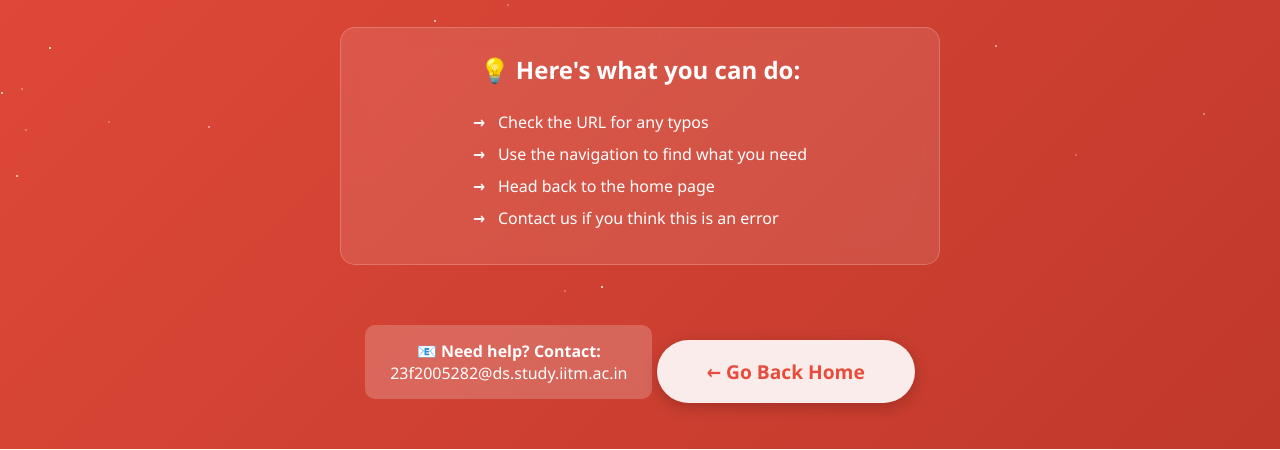
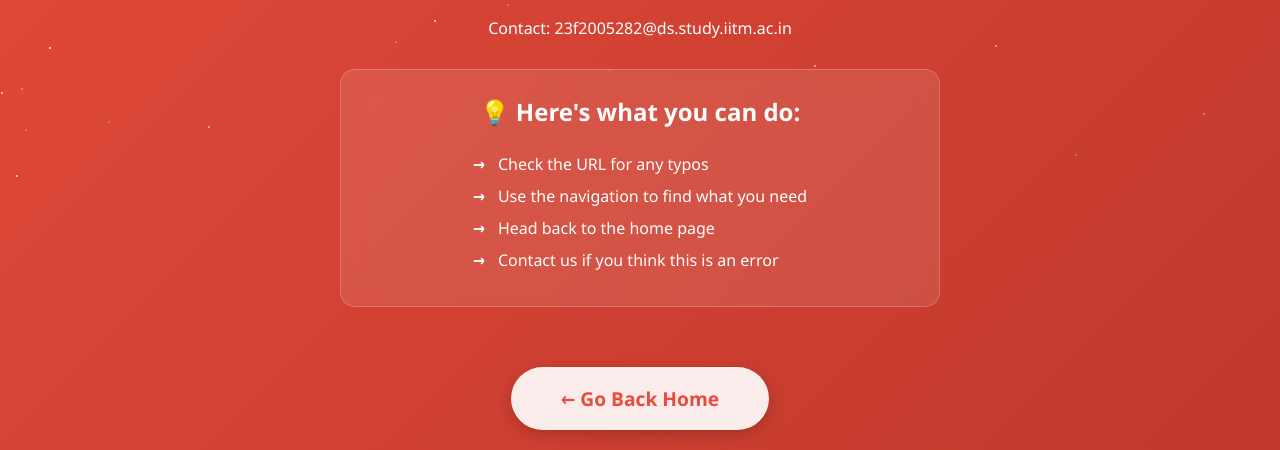
Before and after one commit to Shubham30000/tdscustom404, a plain HTML site: page 404.html in a window 1280 px wide. Shown: the part 501-951 px from the top of the page. Drawn offline with Linux system fonts and the light colour scheme.

Commit message:
made some changes

```diff
--- a/404.html
+++ b/404.html
@@ -192,7 +192,7 @@
     <div class="error-code">404</div>
     <h2>Oops! Page Not Found</h2>
     <p class="message">The page you're looking for seems to have wandered off into the digital void. Don't worry, it happens to the best of us!</p>
-
+    <p>Contact: <!--email_off-->23f2005282@ds.study.iitm.ac.in<!--/email_off--></p>
     <div class="suggestions">
       <h3>💡 Here's what you can do:</h3>
       <ul>
@@ -203,10 +203,7 @@
       </ul>
     </div>
 
-    <div class="email-box">
-      <strong>📧 Need help? Contact:</strong><br>
-      23f2005282@ds.study.iitm.ac.in
-    </div>
+
 
     <a href="/" class="home-button">← Go Back Home</a>
   </div>
```
Also changed, not shown: index.html (+3 -1 lines).
